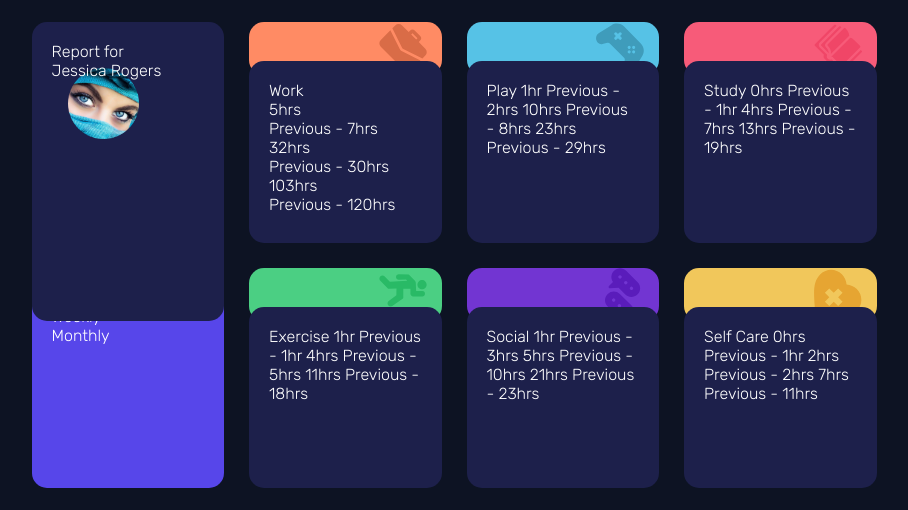
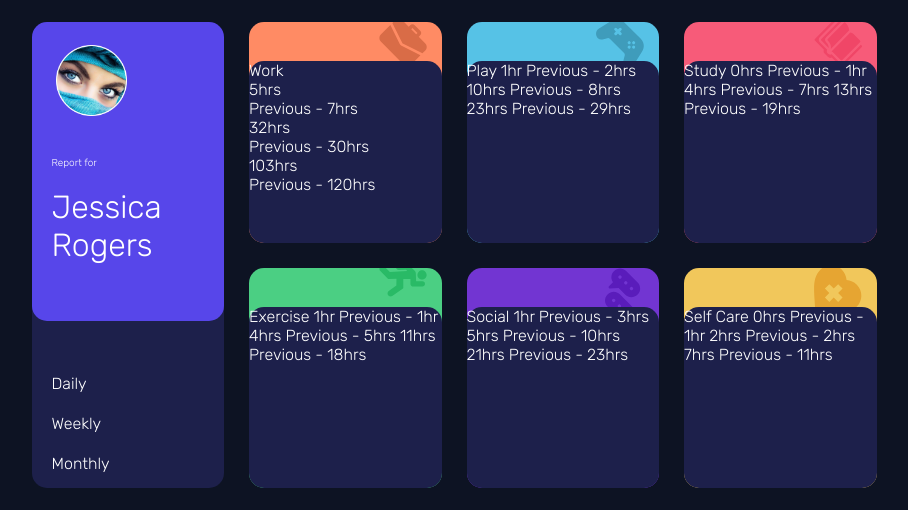
Before and after one commit to avfreq/time-tracking-dashboard, a website: page index.html in a window 1280 px wide. Shown: the part 145-655 px from the top of the page, without its empty margins (186-1094 px from the left). Drawn offline with Linux system fonts and the light colour scheme.

Commit message:
left comumn done

```diff
--- a/index.html
+++ b/index.html
@@ -17,17 +17,19 @@
 </head>
 <body>
   <div class="global-container">
-    <div class="header-left">
-      <ul class="lg-container left-top">
-        <li class="lg-container-list1">Report for</li>
-        <li class="lg-container-list2">Jessica Rogers</li>
+    <!-- left card -->
+    <div class="header-img"></div>
+      <ul class="lg-top-container left-top">
+        <li class="lg-top-container list1">Report for</li>
+        <li class="lg-top-container list2">Jessica Rogers</li>
       </ul>
-    </div>
+
     <ul class="lg-container left-bottom">
-      <li class="lg-container-list1">Daily</li>
-      <li class="lg-container-list2">Weekly</li>
-      <li class="lg-container-list3">Monthly</li>
+      <li class="lg-container list1">Daily</li>
+      <li class="lg-container list2">Weekly</li>
+      <li class="lg-container list3">Monthly</li>
     </ul>
+    <!-- work card -->
     <div class="header-work"></div>
     <ul class="sm-container work">
       <li class="sm-container-list1">Work</li>
--- a/src/scss/base/_layout.scss
+++ b/src/scss/base/_layout.scss
@@ -9,13 +9,17 @@
     background-size:25%;
     background-repeat: no-repeat;
     background-color: $col;
-    background-position: 90% 30%;
+    background-position: 90% -2%;
     border-radius: 15px;
 }
 
-.sm-container, .lg-container{
-    padding: 20px;
+@mixin card-data {
+
 }
+
+// .sm-container, .lg-container{
+//     padding: 20px;
+// }
 
 .global-container {
     display: grid;
@@ -25,28 +29,41 @@
     height: 100vh;
     grid-gap: 25px;
 
-    //--- left
-    .header-left {
+    .left-top {
         grid-column: 2/3;
         grid-row: 2/7;
         z-index: 1;
-        background-color: c.$color-1;
-        background-image: url(../../starter_files/images/blue-eyes.png);
+        background-color: c.$color-3;
+        background-image: url(../../starter_files/images/blue-eyes-w.png);
         background-repeat: no-repeat;
         background-size: 37%;
-        background-position: 30% 20%;
+        background-position: 20% 10%;
         border-radius: 15px;
+        position:relative;
+        padding: 60% 20px 20px 20px;
+
+
+        .list1 {
+            font-size: 10px;
+            line-height: 50px;
+        }
+        .list2 {
+            font-size: 2rem;
+        }
     }
     .left-bottom {
         grid-column: 2/3;
         grid-row: 5/8;
-        @include smallBox(c.$color-3);
+        padding-top: 50%;
+        padding-left: 20px;
+        line-height: 40px;
+        @include smallBox(c.$color-1);
     }
 
     //--- work
     .header-work {
         grid-column: 3/4;
-        grid-row: 2/4;
+        grid-row: 2/5;
         @include head(c.$color-6, url(../../starter_files/images/icon-work.svg));
     }
     .work {
@@ -58,7 +75,7 @@
     //--- play
     .header-play {
         grid-column: 4/5;
-        grid-row: 2/4;
+        grid-row: 2/5;
         z-index: -1;
         @include head(c.$color-9, url(../../starter_files/images/icon-play.svg));
     }
@@ -71,7 +88,7 @@
     //--- study
     .header-study {
         grid-column: 5/6;
-        grid-row: 2/4;
+        grid-row: 2/5;
         z-index: -1;
         @include head(c.$color-11, url(../../starter_files/images/icon-study.svg));
     }
@@ -84,7 +101,7 @@
     //--- exercise
     .header-exercise {
         grid-column: 3/4;
-        grid-row: 5/7;
+        grid-row: 5/8;
         z-index: -1;
         @include head(c.$color-13, url(../../starter_files/images/icon-exercise.svg));
     }
@@ -97,7 +114,7 @@
     //--- social
     .header-social {
         grid-column: 4/5;
-        grid-row: 5/7;
+        grid-row: 5/8;
         z-index: -1;
         @include head(c.$color-15, url(../../starter_files/images/icon-social.svg));
     }
@@ -110,7 +127,7 @@
     //--- self care
     .header-self-care {
         grid-column: 5/6;
-        grid-row: 5/7;
+        grid-row: 5/8;
         z-index: -1;
         @include head(c.$color-17, url(../../starter_files/images/icon-self-care.svg));
     }
```
Also changed, not shown: dist/css/main.css, starter_files/images/blue-eyes-w.png (added), 1 other file.
